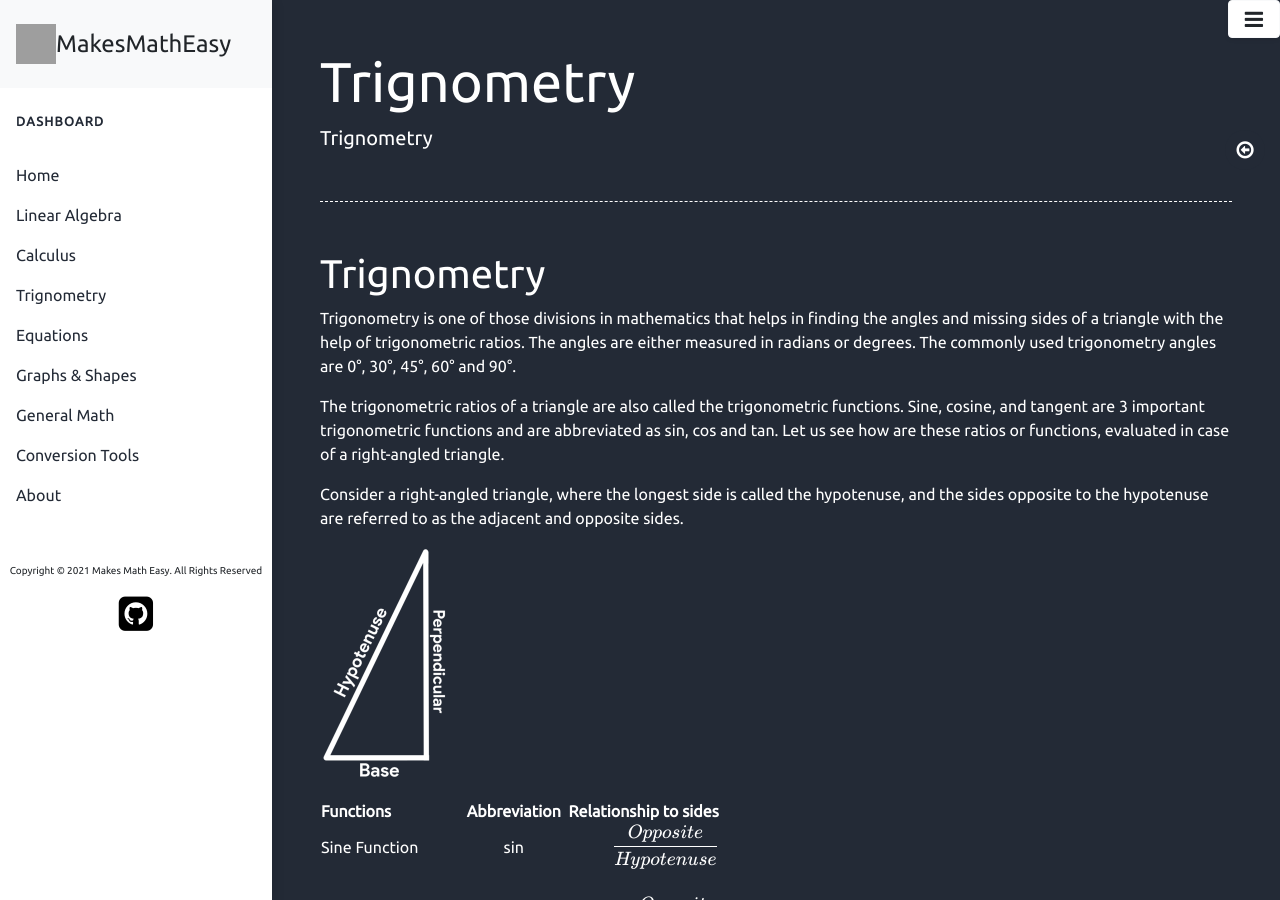
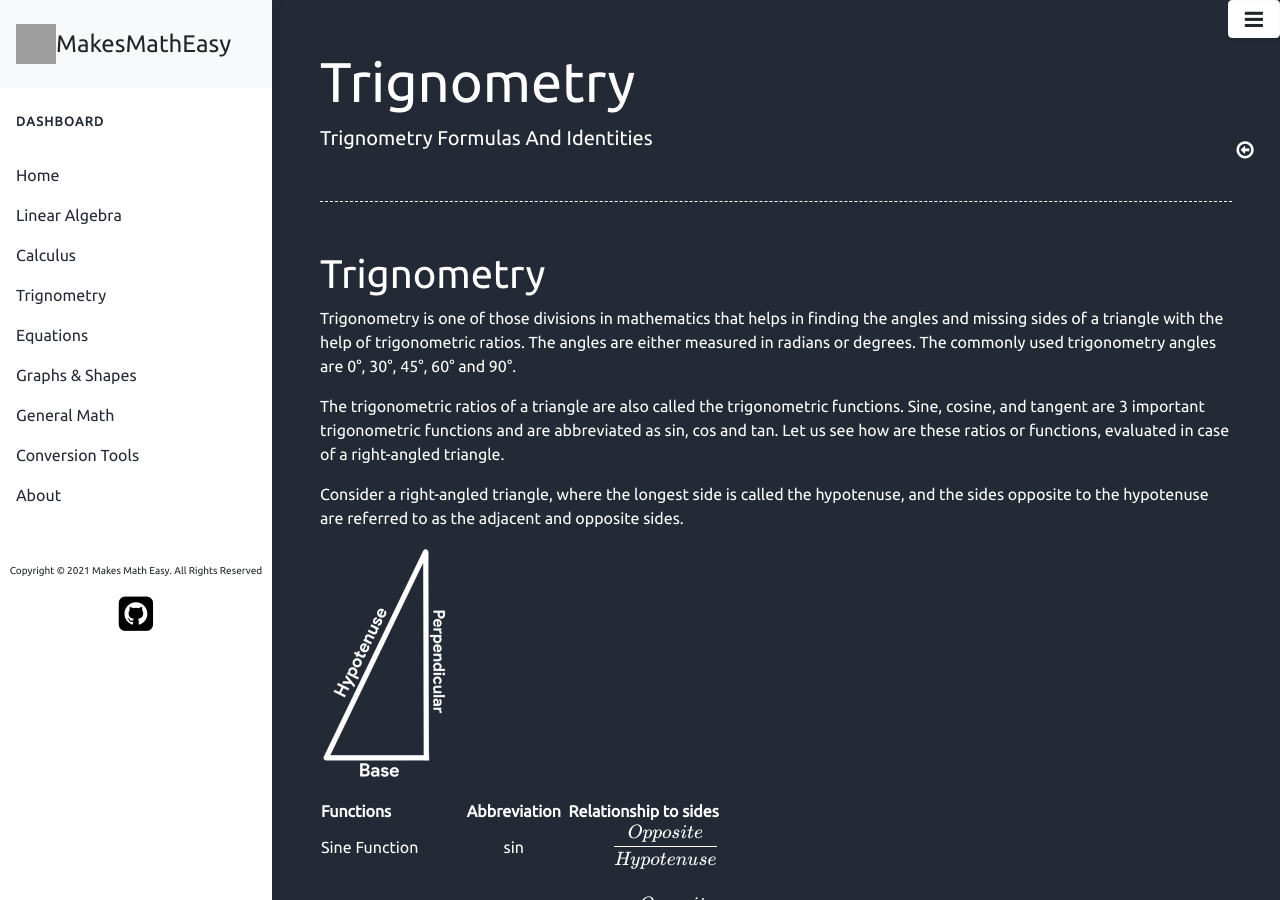
Before and after one commit to makesmatheasy/makesmatheasy-documentation, a Jekyll site: the page built from docs/trignometry.md, in a window 1280 px wide and 900 px high. Built offline with Jekyll 4.4.1, drawn with Linux system fonts in a browser that asks for light colours; nearby versions of some CDN libraries; grey boxes are pictures that could not be loaded.

Commit message:
changed description

```diff
--- a/docs/trignometry.md
+++ b/docs/trignometry.md
@@ -2,7 +2,7 @@
 layout: default
 title: Trignometry
 permalink: /trignometry/
-description: Trignometry
+description: Trignometry Formulas And Identities
 ---
 
 # Trignometry
```
